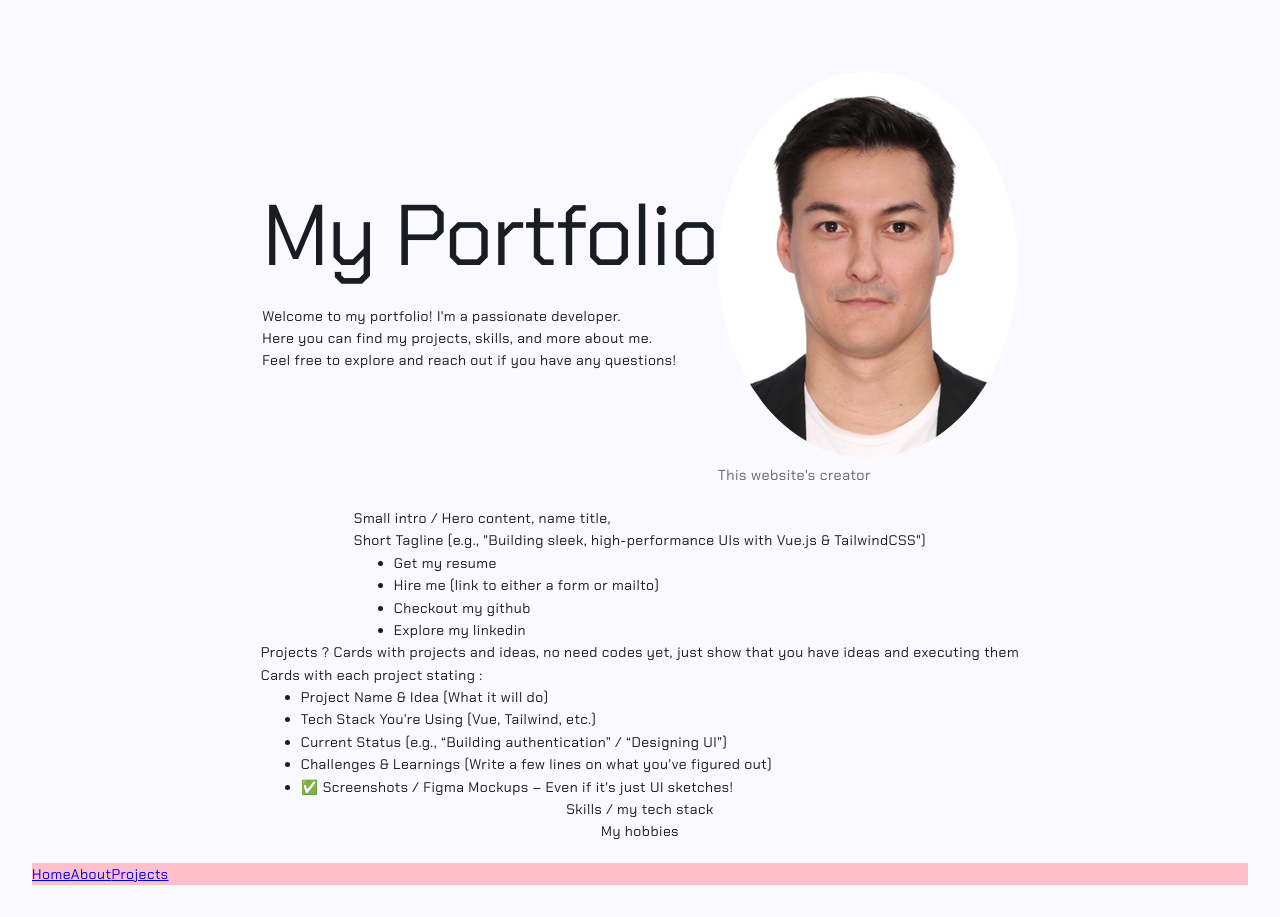
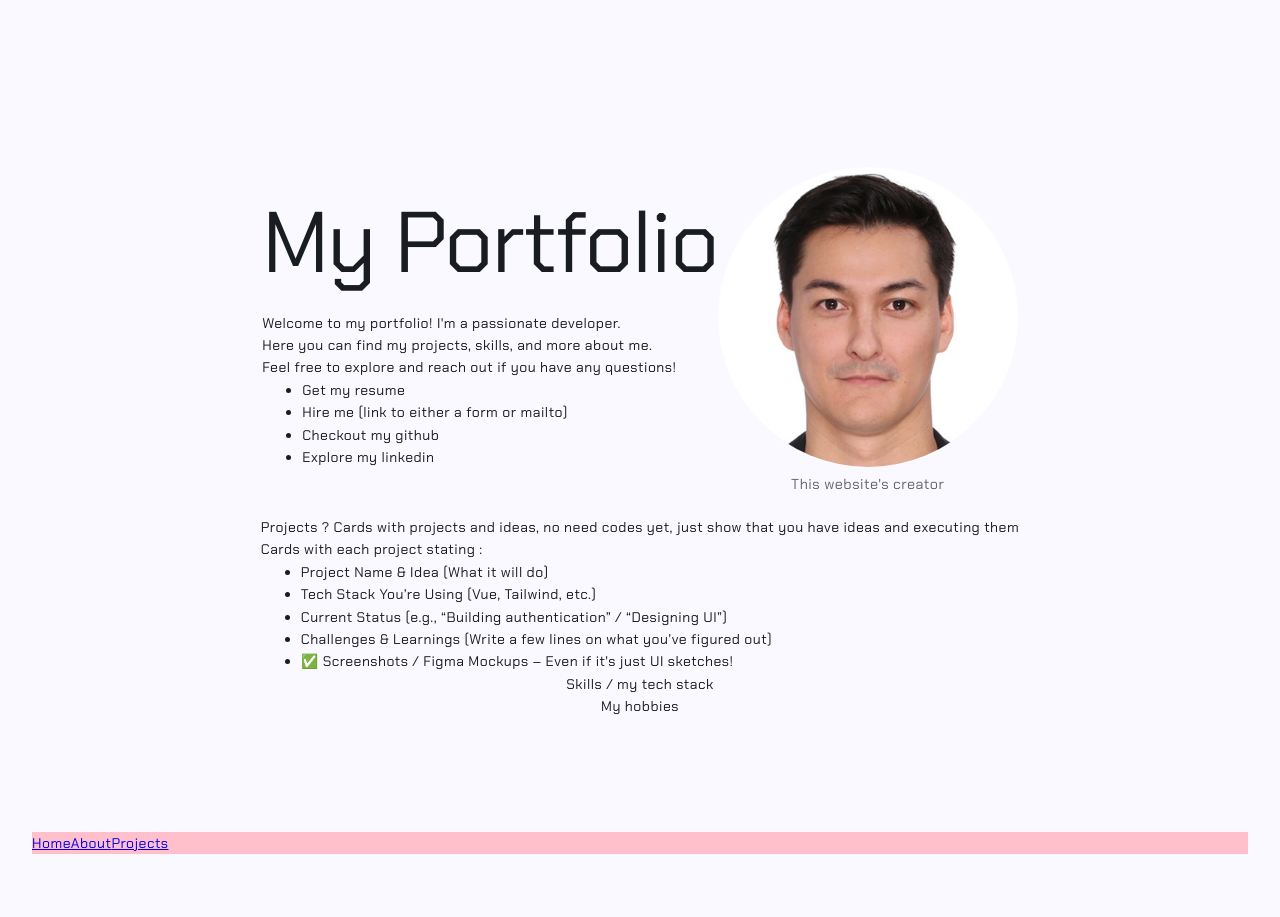
Before and after one commit to AlexGreau/Portfolio, a Vue app: page / in a window 1280 px wide. After the commit the page ends 886 px from the top, so only its background shows below. Built offline with nearby package versions, Linux system fonts and the light colour scheme.

Commit message:
chore: new me pic + text align

```diff
--- a/src/views/HomeView.vue
+++ b/src/views/HomeView.vue
@@ -6,21 +6,17 @@
         <p>Welcome to my portfolio! I'm a passionate developer.<br/>
         Here you can find my projects, skills, and more about me.<br/>
         Feel free to explore and reach out if you have any questions!</p>
+        <ul>
+          <li>Get my resume</li>
+          <li>Hire me (link to either a form or mailto)</li>
+          <li>Checkout my github</li>
+          <li>Explore my linkedin</li>
+        </ul>
       </div>
       <figure>
         <img src="../assets/img/me.jpg" alt="Alex Greau" />
         <figcaption>This website's creator</figcaption>
       </figure>
-    </section>
-    <section>
-      Small intro / Hero content, name title,
-      <p>Short Tagline (e.g., "Building sleek, high-performance UIs with Vue.js & TailwindCSS")</p>
-      <ul>
-        <li>Get my resume</li>
-        <li>Hire me (link to either a form or mailto)</li>
-        <li>Checkout my github</li>
-        <li>Explore my linkedin</li>
-      </ul>
     </section>
     <section>
       Projects ? Cards with projects and ideas, no need codes yet, just show that you have ideas and executing them
@@ -61,6 +57,7 @@
     margin-bottom: 20px;
     figure {
       margin-top: 20px;
+      text-align: center;
       img {
         max-width: 300px;
         height: auto;
```
Also changed, not shown: src/assets/img/me.jpg.
